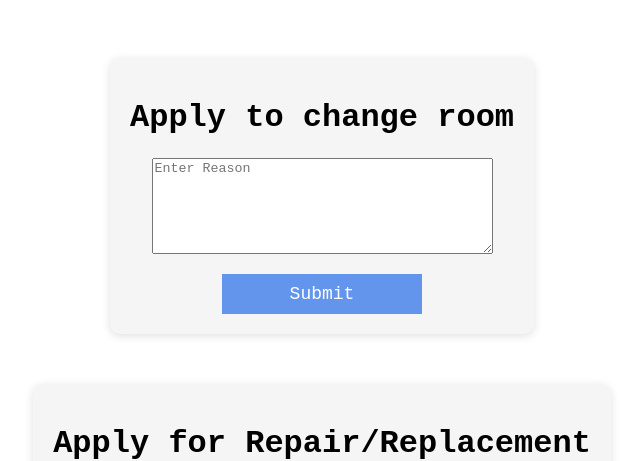
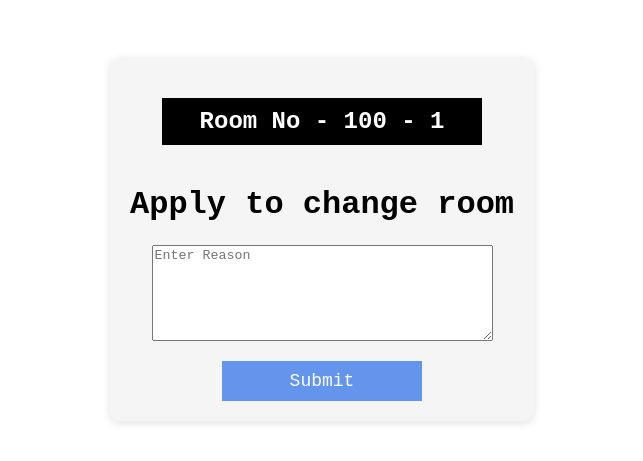
Before and after one commit to ofr23/DormHub-University-Residence-Made-Easy, a Django app: template Hall_Management/templates/student.html in a window 1280 px wide. Shown: the top 461 px of the page, without its empty margins (318-961 px from the left). Run offline with Django 4.2, Linux system fonts and the light colour scheme; the template is opened without the code that fills it: values that come from a table or form of the project are taken from there, others are empty; data comes from the database, SQL or seed files in the repository; both versions use the stored data as it was after the commit.

Commit message:
Filling up Request forms for swapping rooms and repair and replacement is implemented

```diff
--- a/Hall_Management/Student/admin.py
+++ b/Hall_Management/Student/admin.py
@@ -1,6 +1,8 @@
 from django.contrib import admin
-from .models import Student, Session
+from .models import *
 
 # Register the Student and Session models in the Django admin site
 admin.site.register(Student)
 admin.site.register(Session)
+admin.site.register(SwapRequest)
+admin.site.register(RepairRequest)
--- a/Hall_Management/Student/models.py
+++ b/Hall_Management/Student/models.py
@@ -56,6 +56,7 @@
     student=models.ForeignKey(Student,null=True,on_delete=models.CASCADE)
     reason=models.CharField(max_length=200,null=True)
     status=models.IntegerField(default=0,null=True)
+    noOfRequests=models.IntegerField(default=0,null=True)
     hall=models.ForeignKey(Hall,on_delete=models.CASCADE,null=True)
     def __str__(self):
         return str(self.student.studentId)+" - "+str(self.hall.hallId)
--- a/Hall_Management/templates/student.html
+++ b/Hall_Management/templates/student.html
@@ -40,6 +40,13 @@
       form label {
         display: block;
       }
+      h2 {
+        background: black;
+        color: white;
+        padding: 10px;
+        text-align: center;
+        width: 300px;
+      }
     </style>
     <meta charset="UTF-8" />
     <meta name="viewport" content="width=device-width, initial-scale=1.0" />
@@ -48,6 +55,7 @@
   <body>
     <div class="con">
       <form method="POST">
+        <h2>Room No - {{room}}</h2>
         {%csrf_token%}
         <h1>Apply to change room</h1>
         <textarea
```
Also changed, not shown: Hall_Management/Student/views.py (+26 -1 lines), Hall_Management/Student/migrations/0003_swaprequest_noofrequests.py (added), Hall_Management/db.sqlite3.
